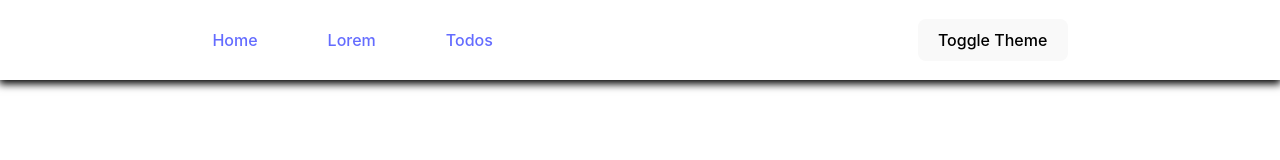
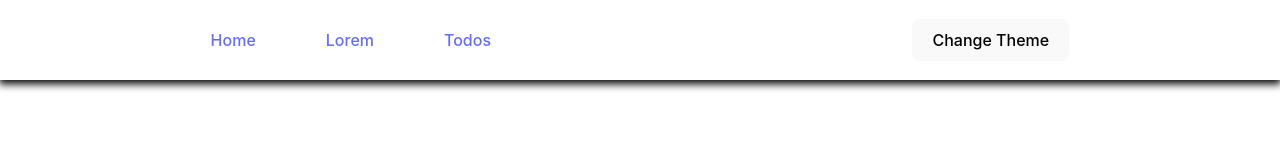
Before and after one commit to WebCodersDeveloper/todo-redux, a React (Vite) app: page / in a window 1280 px wide. Shown: the top 160 px of the page. Built offline with nearby package versions, Linux system fonts and the light colour scheme.

Commit message:
update 2.0

```diff
--- a/src/Header.jsx
+++ b/src/Header.jsx
@@ -13,7 +13,7 @@ export default function Header() {
         <Link to="/lorem">Lorem</Link>
         <Link to="/todos">Todos</Link>
       </nav>
-      <button onClick={toggleTheme}>Toggle Theme</button>
+      <button onClick={toggleTheme}>Change Theme</button>
     </header>
   );
 }
```
